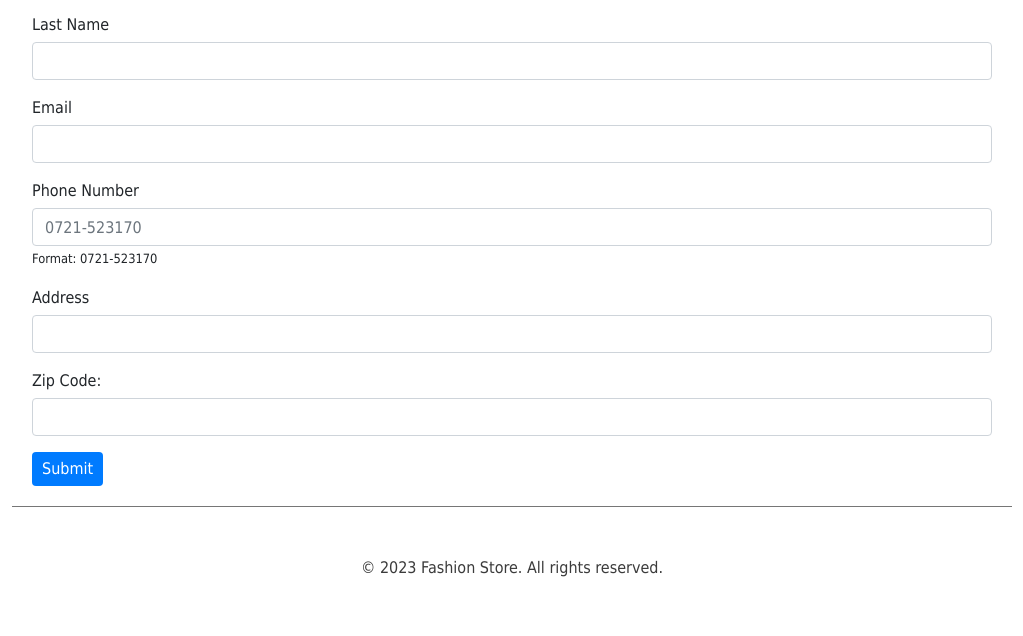
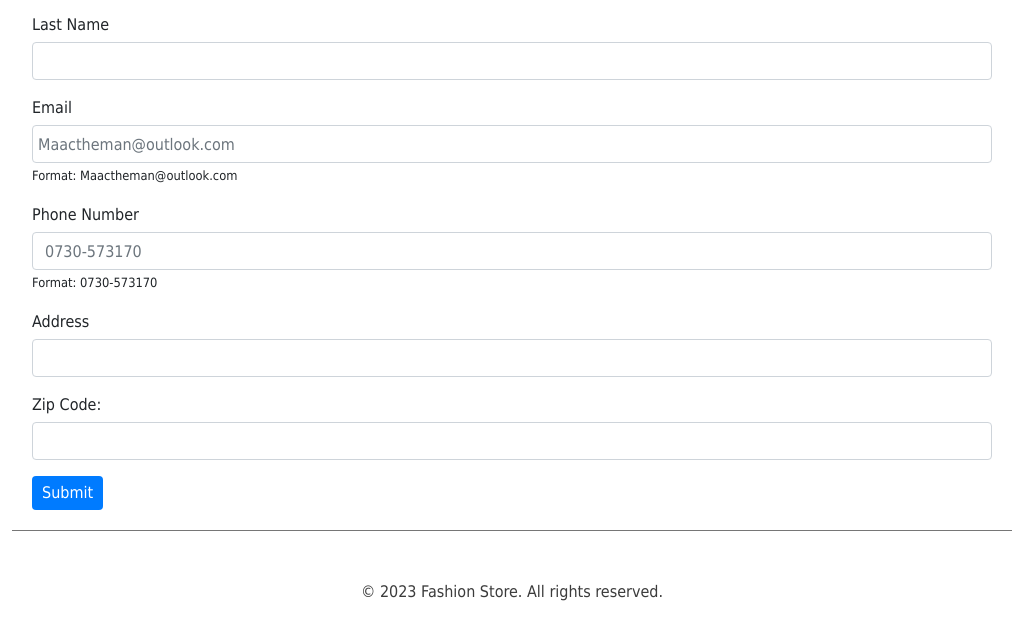
Before and after one commit to JesperSchon/webbshoppGrupp6.io, a plain HTML site: page form.html in a window 1280 px wide. Shown: the part 258-894 px from the top of the page, without its empty margins (128-1151 px from the left). Before the commit the page ends 870 px from the top, so only its background shows below. Drawn offline with nearby package versions, Linux system fonts and the light colour scheme.

Commit message:
form edited

```diff
--- a/app.js
+++ b/app.js
@@ -175,6 +175,7 @@ emailinput.setAttribute('minlength',2);
 emailinput.setAttribute('maxlength',50);
 emailinput.setAttribute('required',true);
 emailinput.setAttribute('type','email');
+emailinput.setAttribute('pattern','[a-z0-9._%+-]+@[a-z0-9.-]+\.[a-z]{2,}$');
 
 // limitations on the zip code input
 const zipCodeInput = document.getElementById('zip-code');
@@ -182,8 +183,15 @@ zipCodeInput.setAttribute('pattern', '[0-9]{3} [0-9]{2}');
 zipCodeInput.setAttribute('maxlength', '6');
 zipCodeInput.setAttribute('required',true);
 
+// limitations on the phone input
+const phoneInput = document.getElementById('phone');
+phoneInput.setAttribute('class', 'form-control');
+phoneInput.setAttribute('type', 'tel');
+phoneInput.setAttribute('placeholder', '0730-573170');
+phoneInput.setAttribute('pattern', '[0-9]{4}-[0-9]{2}[0-9]{2}[0-9]{2}');
+zipCodeInput.setAttribute('required',true);
+
 // limitations on the zip code input
-
 /*const phoneNumberInput = document.getElementById('phone-number1');
 phoneNumberInput.setAttribute('pattern', '[0-9]{10,15}');
 phoneNumberInput.setAttribute('maxlength', '15');*/
--- a/form.html
+++ b/form.html
@@ -64,18 +64,19 @@
       </div>
       <div class="form-group">
         <label for="email">Email</label>
-        <input class="form-control" id="email" name="email" >
-
+        <input class="form-control" id="email" name="email" placeholder="Maactheman@outlook.com" >
+        <small> Format: Maactheman@outlook.com</small>
       </div>
       <!--
+        Maactheman@outlook.com
       <div class="form-group">
         <label for="phone">Phone Number</label>
         <input class="form-control" id="phone" name="phone" >
       </div>-->
       <div class="form-group" >
         <label for="phone">Phone Number</label>
-      <input class="form-control" type="tel" id="phone" name="phone" placeholder="0721-523170" pattern="[0-9]{4}-[0-9]{2}[0-9]{2}[0-9]{2}" required>
-      <small> Format: 0721-523170</small>
+      <input  type="tel" id="phone" name="phone" >
+      <small> Format: 0730-573170</small>
       </div>
 
       <!--
```
